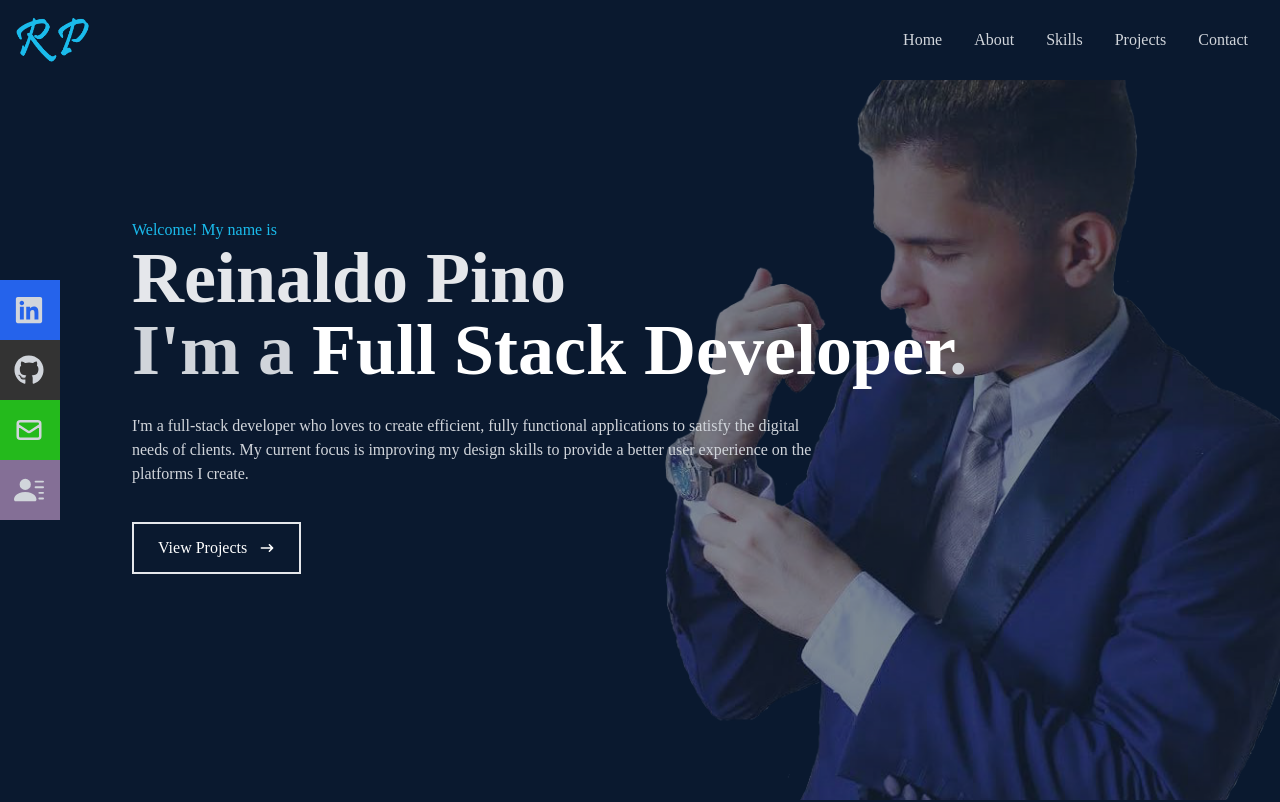
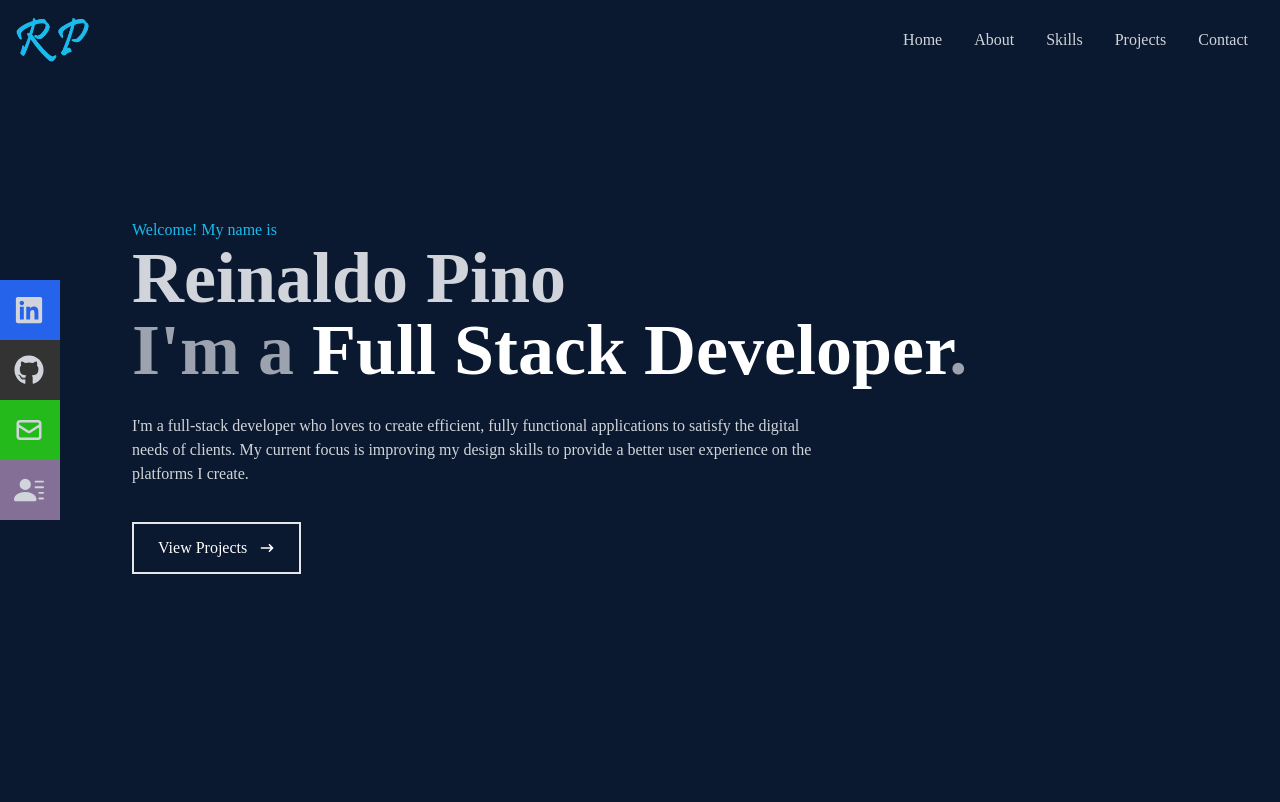
Before and after one commit to DitoXD/reinaldopino.github.io, a React (Create React App) app: page / in a window 1280 px wide. Shown: the top 802 px of the page. Built offline with nearby package versions, Linux system fonts and the light colour scheme; the HTML template or start-up script is replaced by a standard one.

Commit message:
Images removed and Tab name adjusted

```diff
--- a/public/index.html
+++ b/public/index.html
@@ -24,7 +24,7 @@
       work correctly both with client-side routing and a non-root public URL.
       Learn how to configure a non-root public URL by running `npm run build`.
     -->
-    <title>React App</title>
+    <title>Reinaldo Pino</title>
   </head>
   <body>
     <noscript>You need to enable JavaScript to run this app.</noscript>
--- a/src/components/Home.jsx
+++ b/src/components/Home.jsx
@@ -6,14 +6,14 @@ import { Link } from "react-scroll";
 
 const Home = () => {
   return (
-    <div name="home" style={{ backgroundImage:`url(${profilePic})`,backgroundRepeat:"no-repeat", backgroundSize:"contain", backgroundPosition:"right"}} className="w-full h-screen bg-[#0a192f]">
+    <div name="home" className="w-full h-screen bg-[#0a192f]">
       {/* Container */}
       <div style={{opacity:"1.0"}} className="max-w-[1080px] mx-auto px-8 flex flex-col justify-center h-full">
         <p className="text-[#1abbec]">Welcome! My name is</p>
-        <h1 className="text-4xl sm:text-7xl font-bold text-gray-200">
+        <h1 className="text-4xl sm:text-7xl font-bold text-gray-300">
           Reinaldo Pino
         </h1>
-        <h1 className="text-4xl sm:text-7xl font-bold text-gray-300">
+        <h1 className="text-4xl sm:text-7xl font-bold text-gray-400">
           I'm a <span className="text-white">Full Stack Developer</span>.
         </h1>
         <p className="text-gray-300 py-7 max-w-[700px]">
```
